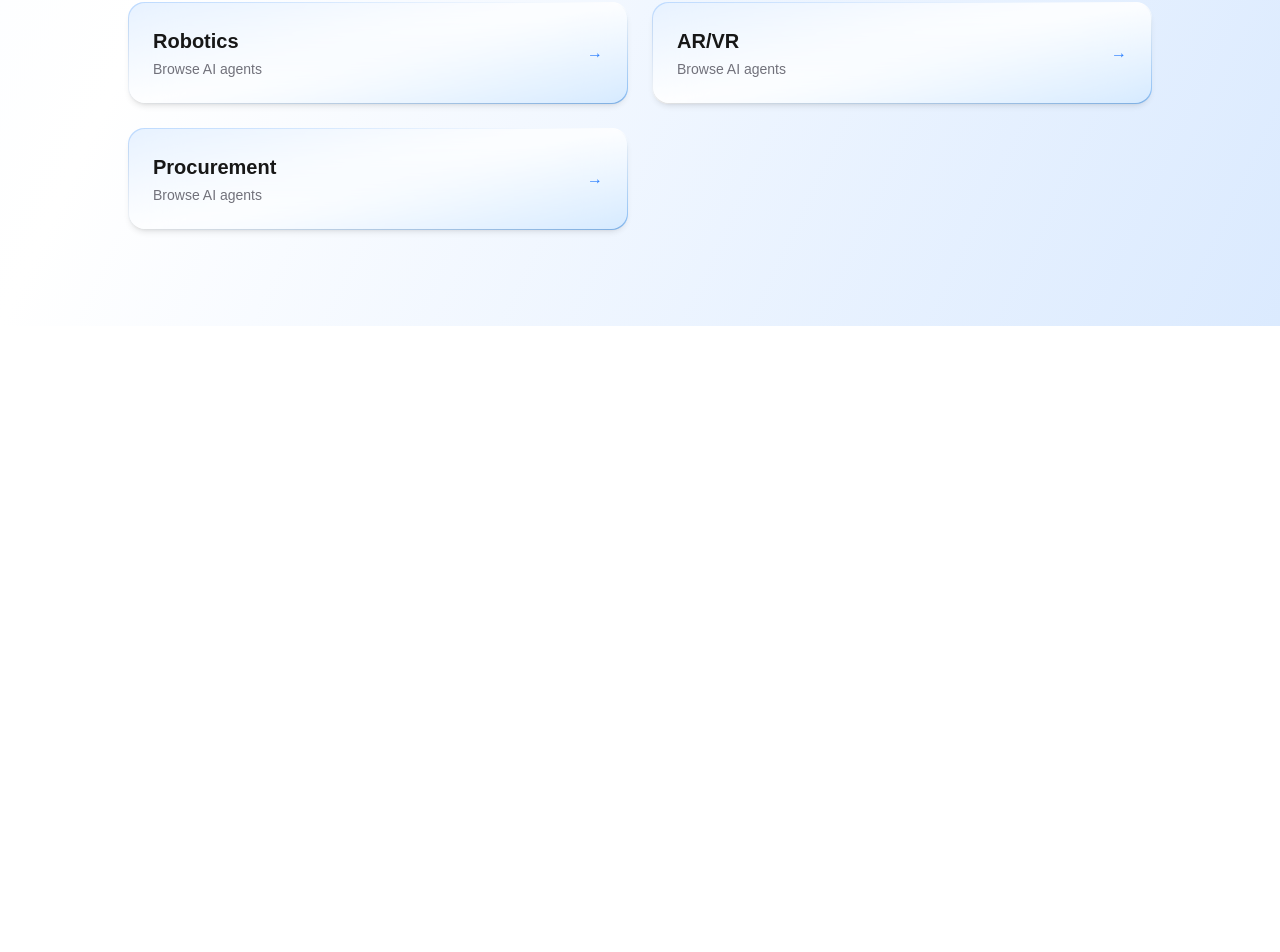
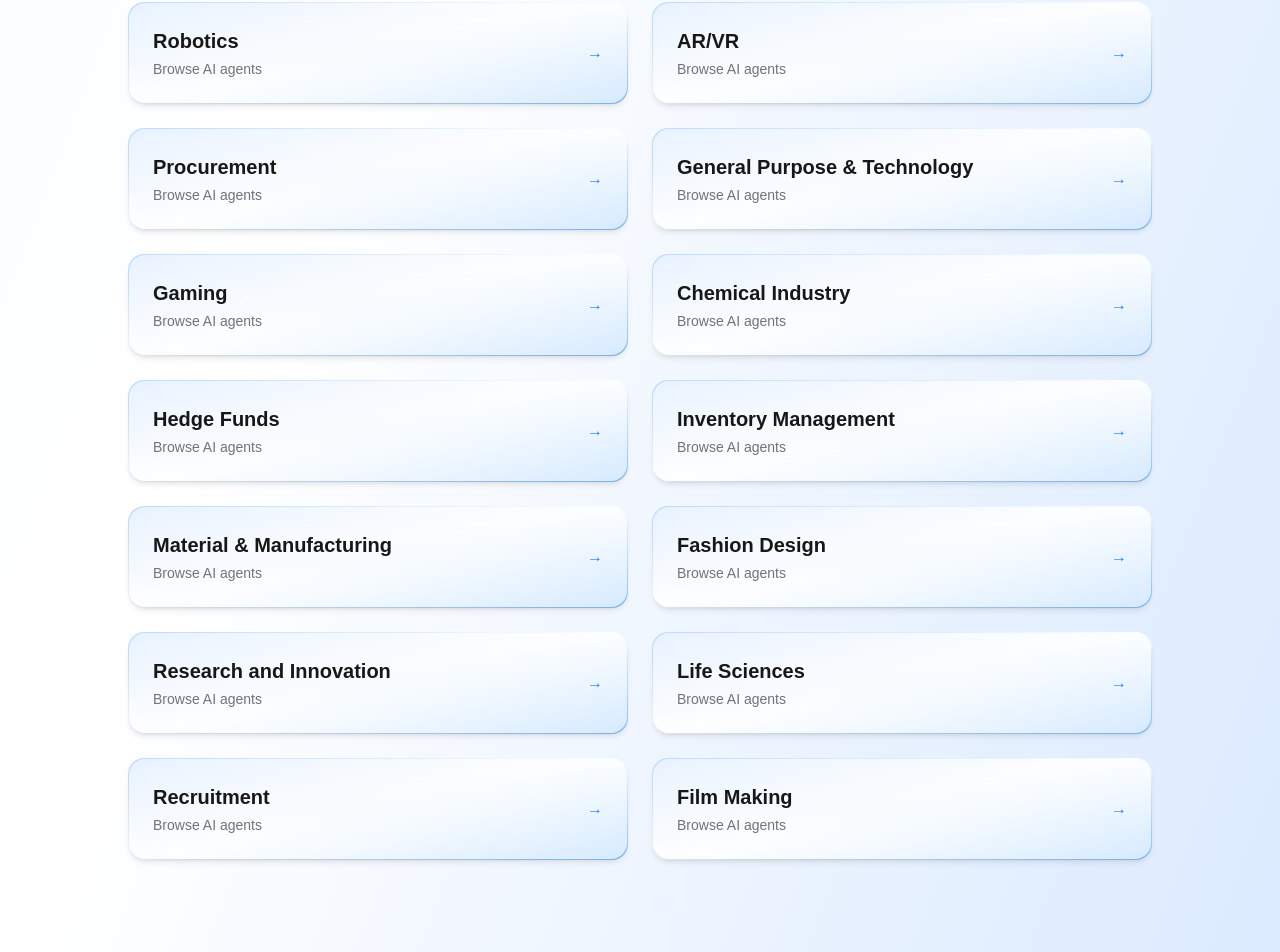
Before and after one commit to agenticlibai-site/agenticlib, a Next.js app: page /domains in a window 1280 px wide. Shown: the part 2376-3328 px from the top of the page. Before the commit the page ends 2702 px from the top, so only its background shows below. Built offline with nearby package versions, Linux system fonts and the light colour scheme.

Commit message:
Added new domains and fixed Film Making category with grouped UI

```diff
--- a/data/agents.ts
+++ b/data/agents.ts
@@ -19,11 +19,11 @@ export const domains = [
     name: "Real Estate",
     slug: "real-estate",
     agents: [
-      { name: "REX", url: "https://www.rexsoftware.com/" },
+      { name: "Rex", url: "https://www.rexsoftware.com/" },
       { name: "Joy", url: "https://withjoy.ai/" },
       { name: "Likely.AI", url: "https://likely.ai/" },
       { name: "Voiceflow", url: "https://www.voiceflow.com/industries/real-estate" },
-      { name: "V7 Labs", url: "https://www.v7labs.com/go/agents" },
+      { name: "V7", url: "https://www.v7labs.com/go/agents" },
       { name: "Beam", url: "https://beam.ai/solutions/property-management" },
       { name: "Truewind", url: "https://www.truewind.ai/solutions/real-estate" },
     ],
@@ -455,4 +455,280 @@ export const domains = [
     { name: "JAGGAER", url: "https://www.jaggaer.com/" },
   ],
 },
+{
+  name: "General Purpose & Technology",
+  slug: "general-purpose-technology",
+  agents: [
+    { name: "Manus Playbook", url: "https://manus.im/playbook" },
+    { name: "ZBrain", url: "https://zbrain.ai/agents/Utilities/" },
+    { name: "Jina AI", url: "https://jina.ai/" },
+    { name: "nventr", url: "https://agent.nventr.ai/" },
+  ],
+},
+{
+  name: "Gaming",
+  slug: "gaming",
+  agents: [
+    { name: "Token Minds", url: "https://tokenminds.co/ai-agent-development" },
+    { name: "Inworld", url: "https://inworld.ai/" },
+    { name: "modl", url: "https://modl.ai/" },
+    { name: "Gridly", url: "https://www.gridly.com/continuous-game-localization/" },
+    { name: "GraphLogic", url: "https://graphlogic.ai/gaming/" },
+    { name: "Latitude", url: "https://latitude.io/" },
+    { name: "Promethean AI", url: "https://www.prometheanai.com/" },
+    { name: "Convai", url: "https://www.convai.com/" },
+  ],
+},
+{
+  name: "Chemical Industry",
+  slug: "chemical-industry",
+  agents: [
+    { name: "hellonesh", url: "https://www.hellonesh.io/" },
+    { name: "Glide", url: "https://www.glideapps.com/agents/chemical" },
+  ],
+},
+{
+  name: "Hedge Funds",
+  slug: "hedge-funds",
+  agents: [
+    { name: "Unique AI", url: "https://www.unique.ai/unique-ai-for-hedge-funds" },
+  ],
+},
+{
+  name: "Inventory Management",
+  slug: "inventory-management",
+  agents: [
+    { name: "Akira AI", url: "https://www.akira.ai/" },
+    { name: "Taskade", url: "https://www.taskade.com/generate/e-commerce/inventory-management" },
+    { name: "f7i", url: "https://f7i.ai/features/inventory-management" },
+  ],
+},
+{
+  name: "Material & Manufacturing",
+  slug: "material-manufacturing",
+  agents: [
+    { name: "Cradle", url: "https://www.cradle.bio/" },
+    { name: "ToffeeX", url: "https://toffeex.com/" },
+    { name: "Truewind", url: "https://www.truewind.ai/solutions/manufacturing" },
+  ],
+},
+{
+  name: "Fashion Design",
+  slug: "fashion-design",
+  agents: [
+    { name: "Resleeve.ai", url: "https://resleeve.ai/" },
+    { name: "Uwear", url: "https://uwear.ai/" },
+  ],
+},
+{
+  name: "Research and Innovation",
+  slug: "research-innovation",
+  agents: [
+    { name: "aiXplain", url: "https://aixplain.com/" },
+    { name: "ToolUniverse", url: "https://aiscientist.tools/" },
+    { name: "Exa", url: "https://exa.ai/" },
+    { name: "Tavily", url: "https://www.tavily.com/" },
+    { name: "Pints AI", url: "https://pints.ai/agents" },
+    { name: "Consensus", url: "https://consensus.app/" },
+    { name: "Glean", url: "https://www.glean.com/product/deep-research" },
+  ],
+},
+{
+  name: "Life Sciences",
+  slug: "life-sciences",
+  agents: [
+    { name: "Causaly", url: "https://www.causaly.com/" },
+  ],
+},
+{
+  name: "Recruitment",
+  slug: "recruitment",
+  agents: [
+    { name: "HireEZ", url: "https://hireez.com/agentic-ai/" },
+    { name: "HireHunt", url: "https://www.herohunt.ai/" },
+    { name: "Loxo", url: "https://www.loxo.co/ai-agents-for-recruiters" },
+    { name: "Teamtailor", url: "https://www.teamtailor.com/en/resources/ai-recruiting-software/" },
+    { name: "Manatal", url: "https://www.manatal.com/" },
+    { name: "Eightfold AI", url: "https://eightfold.ai/" },
+    { name: "X0PA", url: "https://x0pa.com/ai-hiring-agent" },
+    { name: "Beam AI", url: "https://beam.ai/solutions/hr-recruitment" },
+    { name: "Lyzr", url: "https://www.lyzr.ai/landing-pages/ai-in-hr/" },
+  ],
+},
+{
+  name: "Film Making",
+  slug: "film-making",
+  agents: [
+    { name: "Runway", url: "https://runwayml.com", category: "Video Editing & Production" },
+    { name: "Synthesia", url: "https://www.synthesia.io", category: "Video Editing & Production" },
+    { name: "Descript", url: "https://www.descript.com", category: "Video Editing & Production" },
+    { name: "Pictory", url: "https://pictory.ai", category: "Video Editing & Production" },
+    { name: "Topaz Labs", url: "https://www.topazlabs.com", category: "Video Editing & Production" },
+
+    { name: "LTX Studio", url: "https://www.ltxstudio.com", category: "Pre-Production" },
+    { name: "Midjourney", url: "https://www.midjourney.com", category: "Concept Art & Moodboards" },
+    { name: "Cuebric", url: "https://cuebric.com", category: "Virtual Production" },
+    { name: "Largo AI", url: "https://www.largo.ai", category: "Film Analysis & Casting" },
+    { name: "Colourlab AI", url: "https://colourlab.ai", category: "Colour Grading" },
+    { name: "Deepdub", url: "https://deepdub.ai", category: "Dubbing & Translation" },
+    { name: "Studiovity", url: "https://studiovity.com", category: "Storyboard" },
+  ],
+}
+]
+
+
+export const decisionAgents = [
+  {
+    name: "Rex",
+    use_cases: [
+      "crm",
+      "lead_management",
+      "automation",
+      "property_transactions",
+      "buyer_seller_matching",
+      "real_estate_operations"
+    ],
+    best_for: [
+      "buyers",
+      "sellers",
+      "real_estate_agents"
+    ],
+    priority_fit: [
+      "automation",
+      "ease_of_use",
+      "end_to_end_platform",
+      "transaction_support"
+    ],
+    complexity: "medium"
+  },
+  {
+    name: "Joy",
+    use_cases: [
+      "conversation_automation",
+      "lead_engagement",
+      "follow_up_automation",
+      "sms_email_automation",
+      "appointment_booking"
+    ],
+    best_for: [
+      "real_estate_agents",
+      "sales_teams",
+      "agencies"
+    ],
+    priority_fit: [
+      "response_speed",
+      "automation",
+      "conversion"
+    ],
+    complexity: "low"
+  },
+  {
+    name: "Likely.AI",
+    use_cases: [
+      "predictive_lead_scoring",
+      "seller_prediction",
+      "lead_scoring",
+      "prospect_prioritisation",
+      "data_driven_prospecting"
+    ],
+    best_for: [
+      "real_estate_agents",
+      "brokerages",
+      "sales_teams"
+    ],
+    priority_fit: [
+      "high_conversion_focus",
+      "data_driven_decisions"
+    ],
+    complexity: "medium"
+  },
+  {
+  name: "Voiceflow",
+  use_cases: [
+    "ai_agent_builder",
+    "conversational_ai",
+    "chatbot_creation",
+    "workflow_design",
+    "customer_support_automation"
+  ],
+  best_for: [
+    "product_teams",
+    "developers",
+    "ai_agent_builders"
+  ],
+  priority_fit: [
+    "customisation",
+    "automation",
+    "scalability",
+    "no_code_low_code"
+  ],
+  complexity: "medium"
+},
+
+{
+  name: "Beam",
+  use_cases: [
+    "workflow_automation",
+    "crm_integration",
+    "process_automation",
+    "data_sync",
+    "task_automation",
+    "process_orchestration"
+  ],
+  best_for: [
+    "real_estate_agents",
+    "teams",
+    "operations_managers"
+  ],
+  priority_fit: [
+    "automation",
+    "efficiency",
+    "integration",
+    "custom_workflows"
+  ],
+  complexity: "medium"
+},
+
+{
+  name: "V7",
+  use_cases: [
+    "image_processing",
+    "document_ai",
+    "visual_data_extraction",
+    "annotation"
+  ],
+  best_for: [
+    "enterprises",
+    "real_estate_platforms",
+    "data_teams",
+    "ai_engineers"
+  ],
+  priority_fit: [
+    "accuracy",
+    "advanced_ai",
+    "visual_analysis",
+    "data_extraction"
+  ],
+  complexity: "high"
+},
+{
+  name: "HouseCanary",
+  use_cases: [
+    "property_valuation",
+    "market_analysis",
+    "investment_analysis",
+    "price_forecasting",
+    "real_estate_data"
+  ],
+  best_for: [
+    "real_estate_investors",
+    "analysts"
+  ],
+  priority_fit: [
+    "accuracy",
+    "advanced_analytics",
+    "data_depth"
+  ],
+  complexity: "medium"
+}
 ];
```
Also changed, not shown: app/layout.tsx (line endings or trailing spaces).
